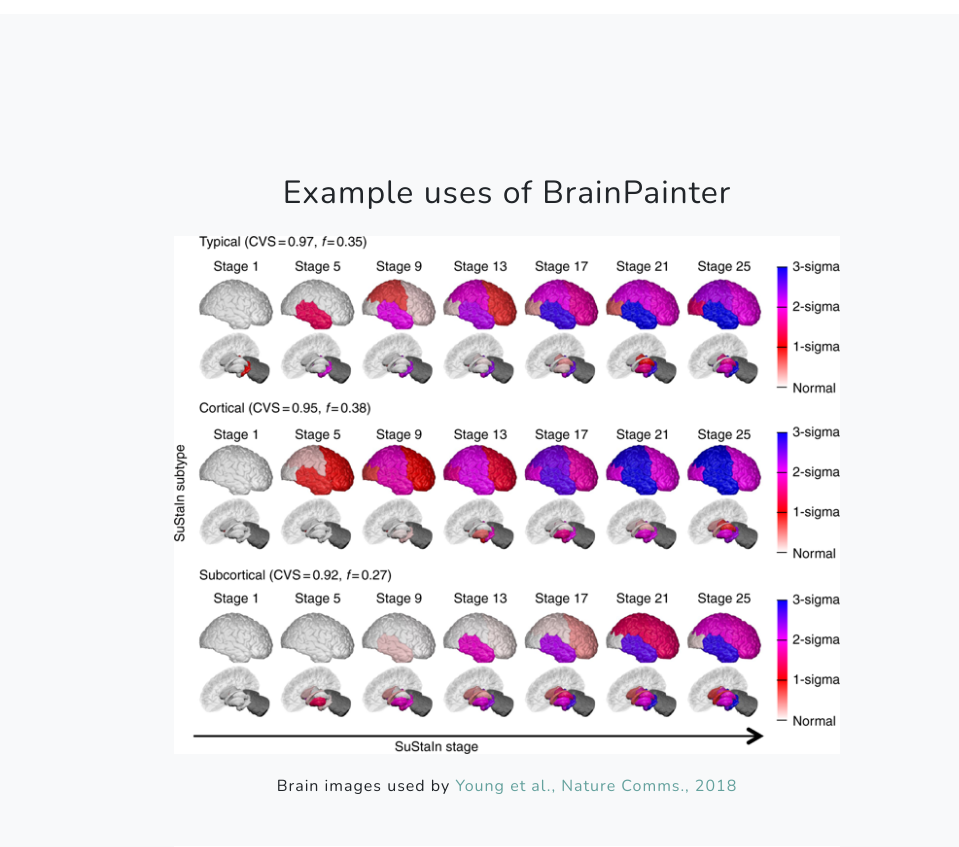
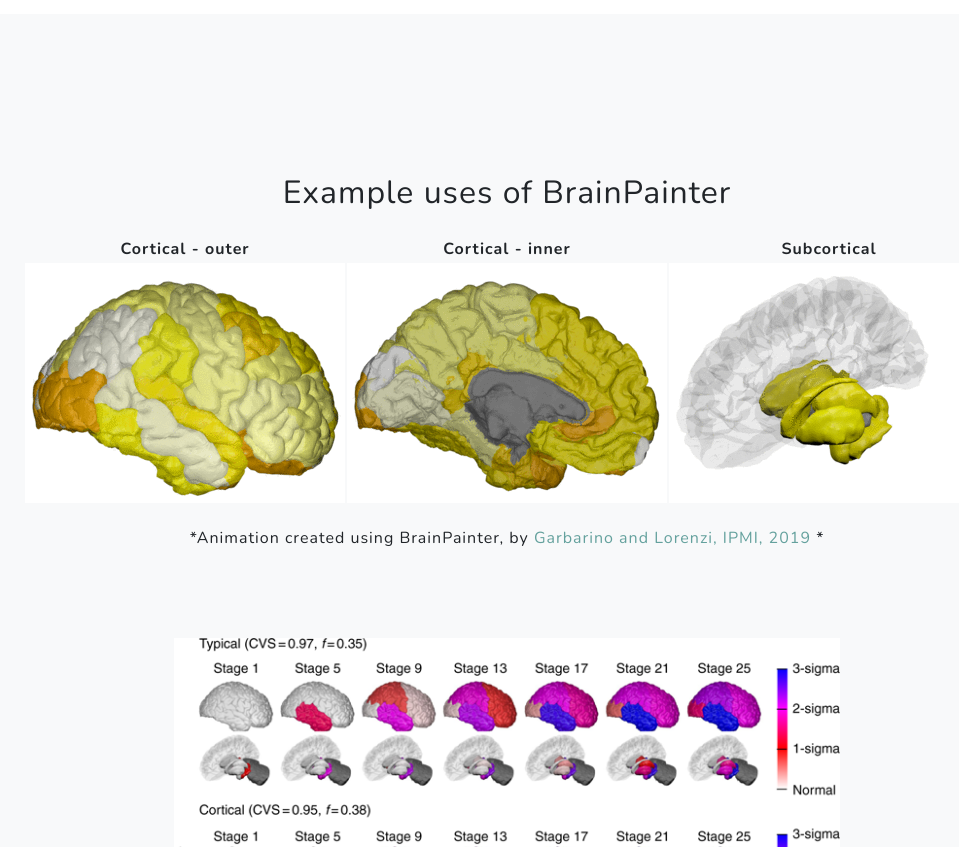
Before and after one commit to razvanmarinescu/brain-coloring-website, a Flask app: page / in a window 1280 px wide. Shown: the part 3567-4414 px from the top of the page, without its empty margins (133-1092 px from the left). Run offline with Flask 2, Linux system fonts and the light colour scheme; some libraries are stand-ins or nearby versions.

Commit message:
added gifs

```diff
--- a/templates/index.html
+++ b/templates/index.html
@@ -324,6 +324,19 @@
 
 
      <div class="text-center" >
+       <center>
+{% filter markdown %}
+
+Cortical - outer   | Cortical - inner   |  Subcortical
+:-------------------------:|:------------------:|:-----------------:
+![Cortical surface](static/outer_small.gif) | ![Cortical surface back](static/inner_small.gif)   |  ![Subcortical structures](static/subcortical_small.gif)
+&nbsp;
+
+*Animation created using BrainPainter, by [Garbarino and Lorenzi, IPMI, 2019](https://arxiv.org/pdf/1901.10545.pdf) *
+
+{% endfilter %}<br><br><br>
+         </center>
+
         <img src="static/young_sustain.png"  style="width:60%" align="middle"><br><br>
        Brain images used by <a href="https://www.nature.com/articles/s41467-018-05892-0">Young et al., Nature Comms., 2018<a/><br><br><br>
 
```
Also changed, not shown: static/inner_small.gif (added), static/outer_small.gif (added), static/subcortical_small.gif (added).
